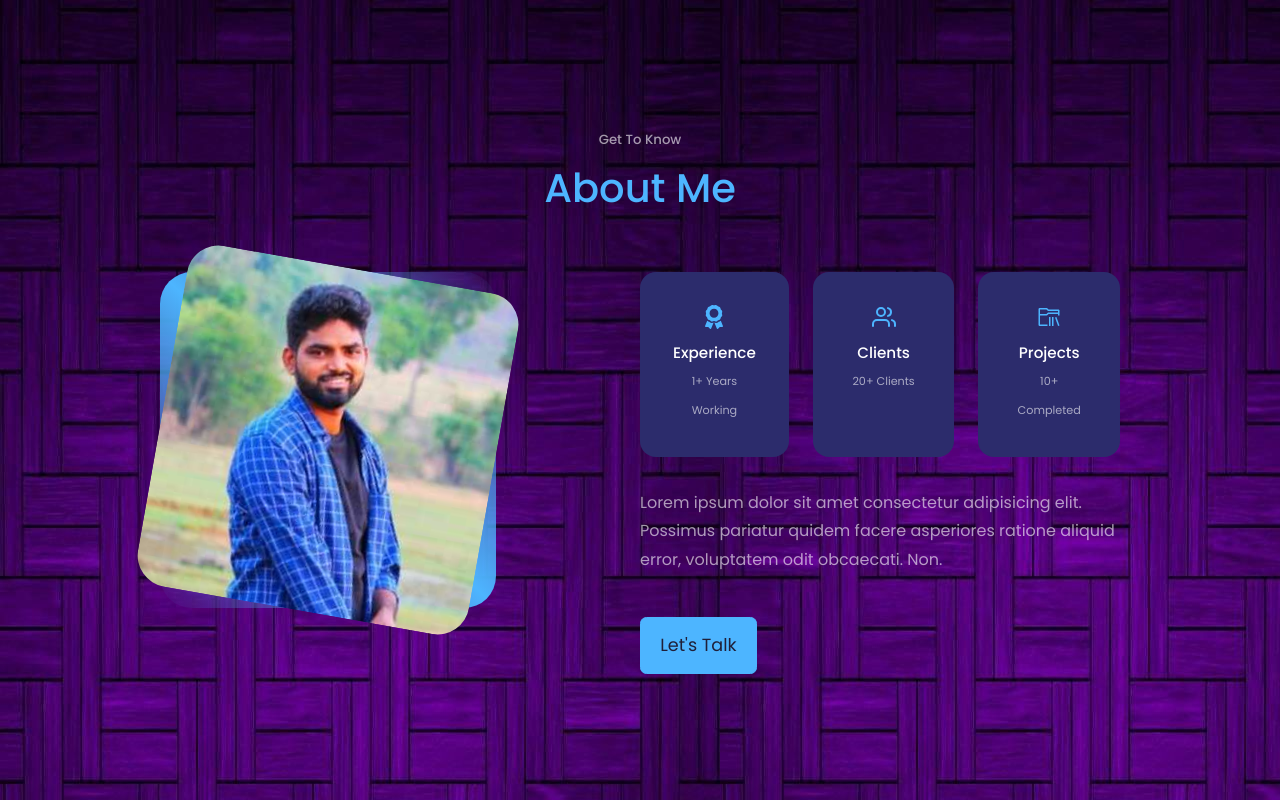
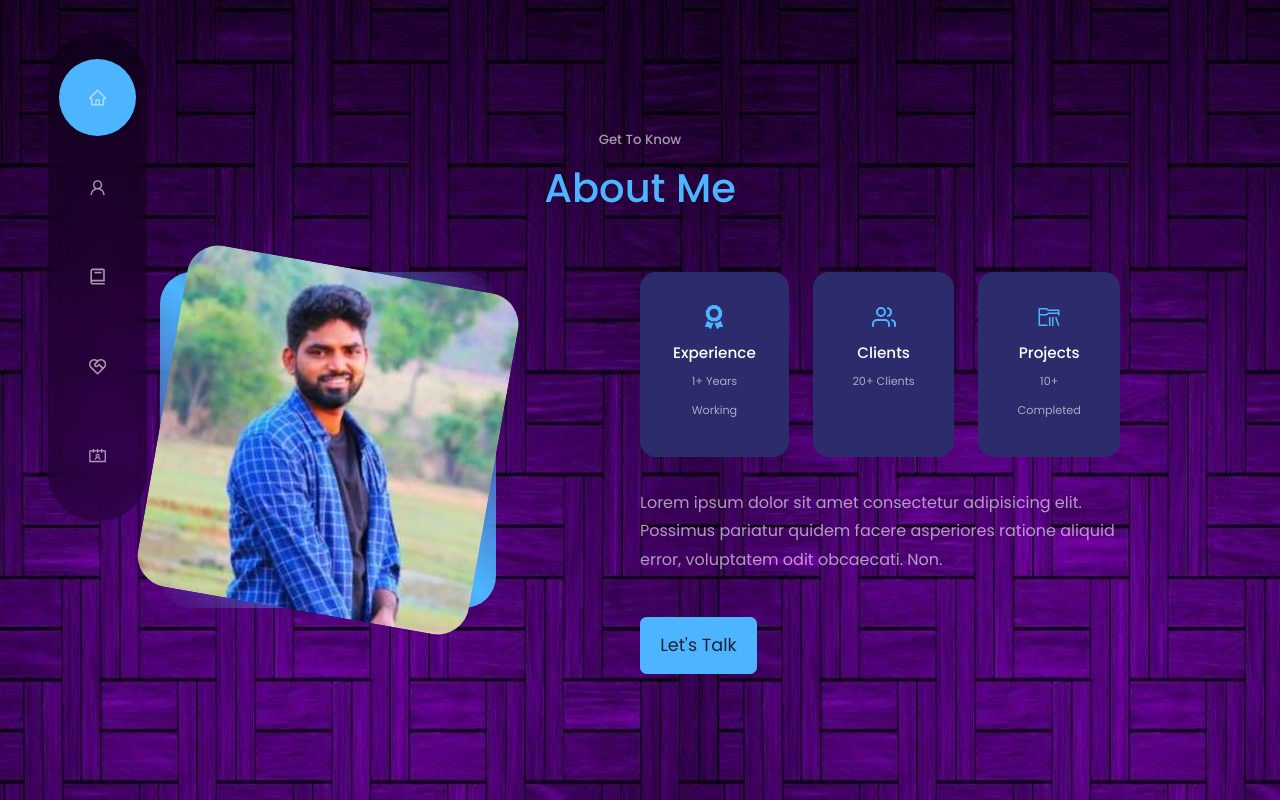
Before and after one commit to Sairam-Nulakani/react-portfolio-website, a React (Create React App) app: page /home/about in a window 1280 px wide. Built offline with nearby package versions, Linux system fonts and the light colour scheme.

Commit message:
added login route to signin page

```diff
--- a/src/components/About/About.jsx
+++ b/src/components/About/About.jsx
@@ -4,10 +4,12 @@ import AboutMe from "../../assets/About_Sairam.jpg";
 import { FaAward } from "react-icons/fa";
 import { FiUsers } from "react-icons/fi";
 import { VscFolderLibrary } from "react-icons/vsc";
+import Nav from "../Nav/Nav";
 
 const About = () => {
   return (
     <section id="about" className="about__section">
+      <Nav />
       <h5>Get To Know</h5>
       <h2>About Me</h2>
       <div className="container about__container">
--- a/src/components/Contact/Contact.jsx
+++ b/src/components/Contact/Contact.jsx
@@ -6,6 +6,7 @@ import emailjs from "emailjs-com";
 import { useFormik } from "formik";
 import * as Yup from "yup";
 import { TiTick } from "react-icons/ti";
+import Nav from "../Nav/Nav";
 
 const data = [
   {
@@ -70,6 +71,7 @@ const Contact = () => {
 
   return (
     <section id="contact">
+      <Nav />
       <h5>Get In Touch</h5>
       <h2>Contact Me</h2>
       <div className="container contact__container">
--- a/src/components/Experience/Experience.jsx
+++ b/src/components/Experience/Experience.jsx
@@ -1,10 +1,12 @@
 import React from "react";
 import "./experience.css";
 import { BsPatchCheckFill } from "react-icons/bs";
+import Nav from "../Nav/Nav";
 
 const Experience = () => {
   return (
     <section id="experience" className="experience__section">
+      <Nav />
       <h5>What Skills I Have</h5>
       <h2>My Experience</h2>
       <div className="container experience__container">
--- a/src/components/Login/Login.jsx
+++ b/src/components/Login/Login.jsx
@@ -1,6 +1,7 @@
 import React from "react";
 import { useFormik } from "formik";
 import * as Yup from "yup";
+import { Link } from "react-router-dom";
 
 const Login = () => {
   const formik = useFormik({
--- a/src/components/Login/Signup.jsx
+++ b/src/components/Login/Signup.jsx
@@ -2,8 +2,9 @@ import React, { useRef, useState } from "react";
 import "./signup.css";
 import { useFormik } from "formik";
 import * as Yup from "yup";
+import { Link } from "react-router-dom";
+
 const submitHandler = () => {};
-
 const Signup = () => {
   const formik = useFormik({
     initialValues: {
@@ -110,6 +111,9 @@ const Signup = () => {
         {formik.touched.confirmPassword && formik.errors.confirmPassword && (
           <span>{formik.errors.confirmPassword}</span>
         )}
+        <span>
+          Already Registered ? <Link to="/login">Sign-in</Link>
+        </span>
         <button className="btn btn-primary" type="submit">
           Sign up
         </button>
--- a/src/components/Nav/Nav.jsx
+++ b/src/components/Nav/Nav.jsx
@@ -10,47 +10,51 @@ import { BiBook } from "react-icons/bi";
 import { RiServiceLine } from "react-icons/ri";
 
 const Nav = () => {
-  const [activeNav, setActiveNav] = useState("#");
+  const [activeLink, setActiveLink] = useState("home");
   return (
     <nav>
-      <Link to="/home/about">
-        <a
-          onClick={() => setActiveNav("#")}
-          className={activeNav === "#" ? "active" : ""}
+      <Link
+        to="/home"
+        onClick={() => setActiveLink("home")}
+        className={activeLink === "home" ? "active" : ""}
       >
+        <a>
           <AiOutlineHome />
         </a>
       </Link>
-      <Link>
-        <a
-          href="#about"
-          onClick={() => setActiveNav("#about")}
-          className={activeNav === "#about" ? "active" : ""}
+      <Link
+        to="/home/about"
+        onClick={() => setActiveLink("about")}
+        className={activeLink === "about" ? "active" : ""}
       >
+        <a>
           <AiOutlineUser />
         </a>
       </Link>
+      <Link to="/home/experience">
         <a
-        href="#experience"
-        onClick={() => setActiveNav("#experience")}
-        className={activeNav === "#experience" ? "active" : ""}
+          onClick={() => setActiveLink("/experience")}
+          className={activeLink === "/experience" ? "active" : ""}
         >
           <BiBook />
         </a>
+      </Link>
+      <Link to="/home/portfolio">
         <a
-        href="#portfolio"
-        onClick={() => setActiveNav("#portfolio")}
-        className={activeNav === "#portfolio" ? "active" : ""}
+          onClick={() => setActiveLink("/portfolio")}
+          className={activeLink === "/portfolio" ? "active" : ""}
         >
           <RiServiceLine />
         </a>
+      </Link>
+      <Link to="/home/contact">
         <a
-        href="#contact"
-        onClick={() => setActiveNav("#contact")}
-        className={activeNav === "#contact" ? "active" : ""}
+          onClick={() => setActiveLink("/contact")}
+          className={activeLink === "/contact" ? "active" : ""}
         >
           <AiOutlineContacts />
         </a>
+      </Link>
     </nav>
   );
 };
--- a/src/components/Nav/nav.css
+++ b/src/components/Nav/nav.css
@@ -2,13 +2,16 @@ nav {
   background: rgba(0, 0, 0, 0.3);
   width: max-content;
   display: block;
-  padding: 0.7rem 1.7rem;
+  padding: 1.7rem 0.7rem;
   z-index: 2;
   position: absolute;
-  left: calc(50%);
-  transform: translateX(-50%);
+  /* left: calc(50%);
+  transform: translateX(-50%); */
   display: flex;
-  bottom: 2 rem;
+  flex-direction: column;
+  bottom: 5;
+  left: 3rem;
+  top: 2rem;
   gap: 0.8rem;
   border-radius: 3rem;
   backdrop-filter: blur(15px);
@@ -22,10 +25,10 @@ nav a {
   color: var(--color-light);
   font-size: 1.2rem;
 }
-nav a:hover {
+a:hover {
   background: rgba(0, 0, 0, 0.4);
 }
-nav a.active {
+a.active {
   background: var(--color-primary);
   color: var(--color-bg);
 }
--- a/src/components/Portfolio/Portfolio.jsx
+++ b/src/components/Portfolio/Portfolio.jsx
@@ -3,6 +3,7 @@ import "./portfolio.css";
 import IMG1 from "../../assets/Banner-16.webp";
 import IMG2 from "../../assets/food-delivery.png";
 import IMG3 from "../../assets/unnamed.png";
+import Nav from "../Nav/Nav";
 
 const Portfolio = () => {
   const data = [
@@ -30,6 +31,7 @@ const Portfolio = () => {
   ];
   return (
     <section id="portfolio">
+      <Nav />
       <h5>Portfolio</h5>
       <h2>My Recent Work</h2>
       <div className="container portfolio__container">
--- a/src/index.css
+++ b/src/index.css
@@ -105,6 +105,9 @@ img {
   section {
     margin-top: 6rem;
   }
+  nav {
+    display: none;
+  }
 }
 @media only screen and(max-width : 600px) {
   .container {
```
Lines whose indentation alone changed are shown as unchanged.
